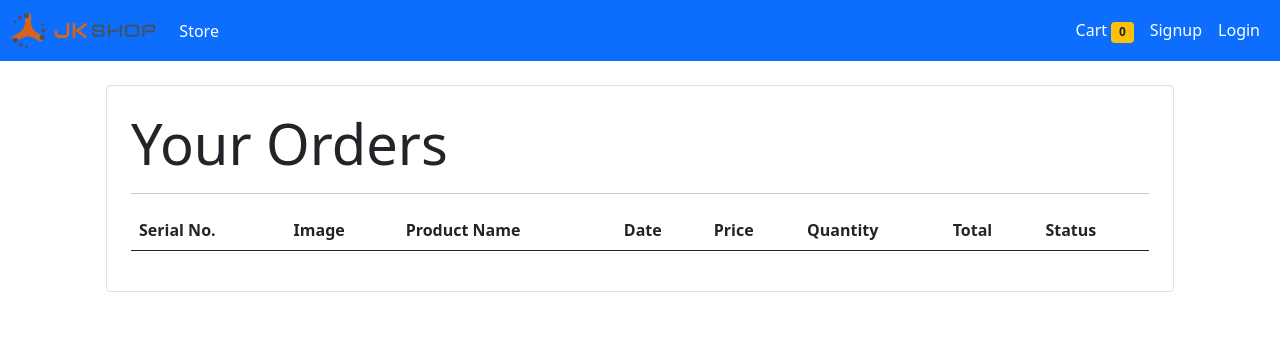
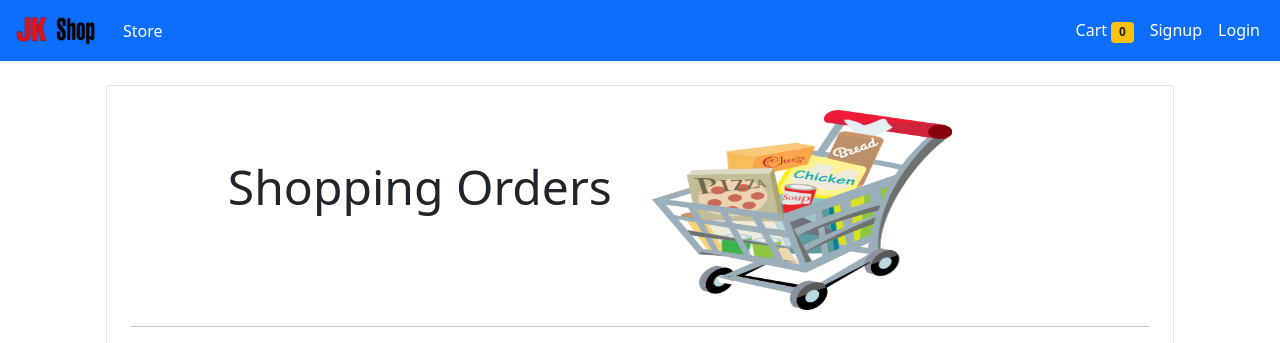
Before and after one commit to Jay28497/Django-Ecommerce-Website, a Django app: template store/templates/store/orders.html in a window 1280 px wide. Shown: the top 343 px of the page. Run offline with Django 3.2, Linux system fonts and the light colour scheme; the template is opened without the code that fills it, so the values that code supplies are empty.

Commit message:
added images and logo

```diff
--- a/store/templates/base.html
+++ b/store/templates/base.html
@@ -45,8 +45,9 @@
                     <a class="nav-link active" aria-current="page" href="{% url 'logout' %}">Logout</a>
                 </li>
                 <li class="nav-item">
-                    <a class="nav-link active badge bg-info mt-2 pt-2 pb-2 text-dark" aria-current="page">Welcome {{
-                        request.session.customer_name }}</a>
+                    <a class="nav-link active badge bg-info mt-2 pt-2 pb-2 text-dark" aria-current="page">
+                        Welcome {{request.session.customer_name }}
+                    </a>
                 </li>
                 {% else %}
                 <li class="nav-item">
--- a/store/templates/store/login.html
+++ b/store/templates/store/login.html
@@ -9,6 +9,10 @@
 <div class="signup-form">
     <form action="{% url 'login' %}" method="POST">
         {% csrf_token %}
+
+        <div class="text-center col">
+            <img src="{% static 'store/image/jkshop.png' %}" alt="eshop" height="200px" width="350px">
+        </div>
 
         <h2>Login Here</h2>
 
--- a/store/templates/store/orders.html
+++ b/store/templates/store/orders.html
@@ -4,10 +4,20 @@
 
 {% load cart %}
 {% load custom_filter %}
+{% load static %}
 
 <div class="container">
     <div class="border rounded p-4 m-4">
-        <p class="display-4 pl-4 ml-4">Your Orders</p>
+         <div class="row mx-auto">
+            <div class="col-lg-1">
+            </div>
+            <div class="col-lg-5 pt-5">
+                <h3 class="display-5">Shopping Orders</h3>
+            </div>
+            <div class="col-lg-6">
+                <img src="{% static 'store/image/orders.png' %}" alt="eshop" height="200px" width="300px">
+            </div>
+        </div>
         <hr>
         <table class="table table-hover">
             <thead>
--- a/store/templates/store/signup.html
+++ b/store/templates/store/signup.html
@@ -9,6 +9,10 @@
 <div class="signup-form">
     <form action="{% url 'signup' %}" method="POST">
         {% csrf_token %}
+
+        <div class="text-center col">
+            <img src="{% static 'store/image/jkshop.png' %}" alt="eshop" height="200px" width="350px">
+        </div>
 
         <h2>Sign Up</h2>
 
```
Also changed, not shown: store/templates/store/cart.html (+18 -1 lines), store/static/store/image/cart.png (added), store/static/store/image/jkshop.png (added), store/static/store/image/logo.png, store/static/store/image/orders.png (added), store/static/store/image/payment.png (added).
